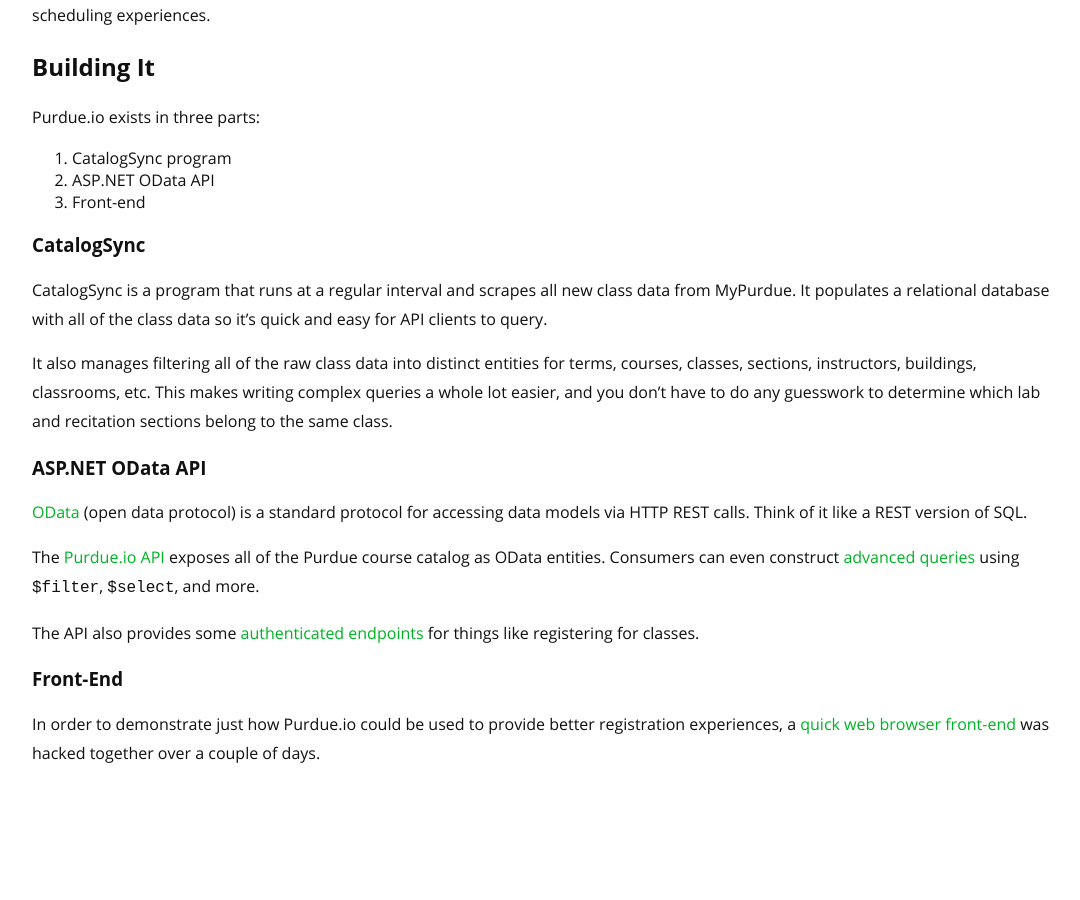
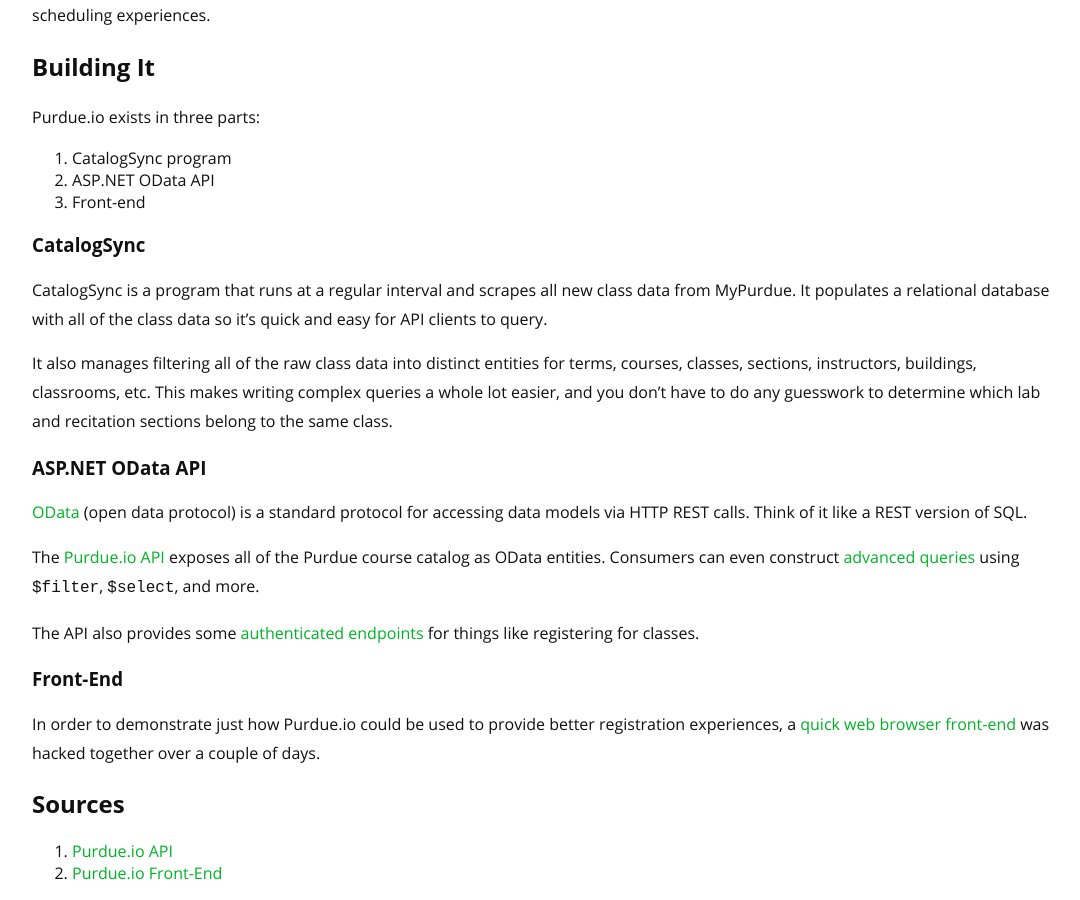
Before and after one commit to haydenmc/haydenmc.github.io, a Jekyll site: the page built from _projects/2015-Purdue-io.md, in a window 1280 px wide and 900 px high, scrolled down 2082 px. Shown: the whole window, without its empty margins (96-1176 px from the left). Built offline with Jekyll 4.4.1, drawn with Linux system fonts in a browser that asks for light colours; some web fonts are replaced; before the commit the page ends 2866 px from its top, so only the background shows below that.

Commit message:
Purdue.io details

```diff
--- a/_layouts/default.html
+++ b/_layouts/default.html
@@ -7,7 +7,7 @@
         <meta name="description" content="Hayden McAfee's website, with information about Hayden and his work.">
         <title>
             {% if page.title %}
-            {{ page.title }}
+            Hayden / {{ page.title }}
             {% else %}
             Hayden McAfee
             {% endif %}
--- a/_projects/2015-Purdue-io.md
+++ b/_projects/2015-Purdue-io.md
@@ -84,3 +84,8 @@
 In order to demonstrate just how Purdue.io could be used to provide better
 registration experiences, a  [quick web browser front-end](https://purdue.io) was
 hacked together over a couple of days.
+
+## Sources
+
+1. [Purdue.io API](https://github.com/Purdue-io/PurdueApi)
+2. [Purdue.io Front-End](https://github.com/Purdue-io/WebApp)
--- a/projects.html
+++ b/projects.html
@@ -1,4 +1,5 @@
 ---
+title: Projects
 layout: default
 ---
 <main>
--- a/work.html
+++ b/work.html
@@ -1,4 +1,5 @@
 ---
+title: Work
 layout: default
 ---
 <main>
```
